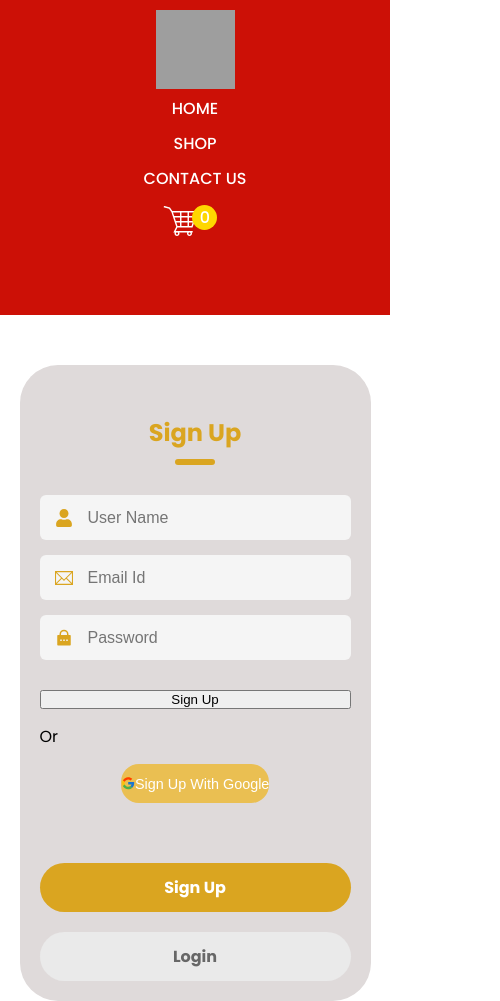
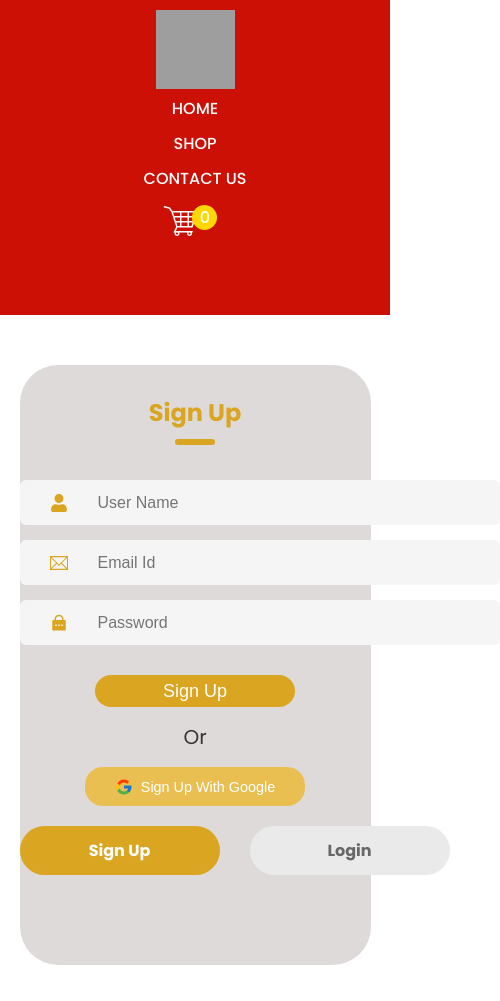
Before and after one commit to Aakash1624/e-commerce, a React (Vite) app: page /login in a window 390 px wide. Shown: the whole page, 500 px wide, since content can reach past the window. After the commit the page ends 965 px from the top, so only its background shows below. Built offline with nearby package versions, Linux system fonts and the light colour scheme; grey boxes are pictures that could not be loaded; some icons are missing.

Commit message:
Responsive code added

```diff
--- a/src/components/productCart/productCart.css
+++ b/src/components/productCart/productCart.css
@@ -38,7 +38,9 @@
 }
 
 .product-hr {
-  width: 80%;
+    margin: 0 auto;
+
+  max-width: 80%;
   max-width: 300px; /* Adjusted max-width for smaller screens */
   height: 1px;
   border-radius: 10px;
@@ -102,6 +104,15 @@
     height: auto;
   }
 
+  .product-hr {
+    margin: 0 auto;
+    min-width: 80%;
+    max-width: 300px; /* Adjusted max-width for smaller screens */
+    height: 1px;
+    border-radius: 10px;
+    background-color: #252525;
+  }
+
   .product-title-container {
     flex-direction: column; /* Adjusted flex-direction for smaller screens */
     align-items: center; /* Centered items on smaller screens */
--- a/src/pages/pages.css
+++ b/src/pages/pages.css
@@ -21,6 +21,16 @@ body {
   justify-content: center;
 }
 
+.contact-title {
+  margin-top: 68px;
+  text-align: center; /* Center align text */
+}
+
+.contact-title b {
+  font-size: 30px;
+  font-weight: 700;
+}
+
 .contact-content,
 .faq-content {
   display: flex;
@@ -33,8 +43,7 @@ body {
   display: flex;
   flex-direction: column;
   gap: 20px;
-  max-width: 35rem; /* Adjusted max-width */
-  width: 100%; /* Added width */
+  width: 35rem;
 }
 
 .faqs-title {
@@ -45,15 +54,13 @@ body {
   padding-left: 5.5rem;
   display: flex;
   flex-direction: column;
-  max-width: 45rem; /* Adjusted max-width */
-  width: 100%; /* Added width */
+  width: 45rem;
   gap: 1rem;
   margin-top: 2rem;
 }
 
 hr {
-  width: 100%; /* Adjusted width */
-  max-width: 45rem; /* Adjusted max-width */
+  width: 45rem;
 }
 
 .faq-item {
@@ -63,28 +70,40 @@ hr {
 }
 
 .faq-item:hover {
+  /* background-color: var(--clr-lite-gray); */
   cursor: pointer;
 }
 
+/* .faq-question.active {
+  color: black;
+} */
+
+.faq-body-content hr {
+  border: 1px groove;
+  width: 35rem;
+}
+
 .faq-question {
-  font-size: 1rem; /* Adjusted font size */
+  /* margin-bottom: 1.5rem; */
+  font-size: 12px;
   color: rgb(106, 106, 106);
-  max-width: 35rem; /* Adjusted max-width */
-  width: 100%; /* Added width */
+  width: 35rem;
+  display: flex;
+  justify-content: space-between;
 }
 
 .faq-answer-body {
-  width: 100%; /* Added width */
+  width: 33rem;
   background-color: #fff;
   max-height: 0;
   overflow: hidden;
-  transition: max-height 0.5s ease-in-out, color 0.3s ease;
+  transition: max-height 0.5s ease-in-out, color 0.3s ease; /* Smooth transition for max-height and color */
 }
 
 .faq-answer {
-  font-size: 1rem; /* Adjusted font size */
+  font-size: 12px;
+  height: auto;
   color: rgb(106, 106, 106);
-  height: auto;
   margin-bottom: 0.5rem;
 }
 
@@ -116,12 +135,24 @@ hr {
   transition: 0.5s;
 }
 
+.order {
+  border: none;
+  outline: none;
+  width: 150px;
+  height: 35px;
+  border-radius: 8px;
+  font-size: 18px;
+  color: whitesmoke;
+  background-color: rgb(5, 74, 73);
+  cursor: pointer;
+}
+
 .cart-page {
   margin-top: 88px;
 }
 
 .cart-items-title {
-  padding: 0rem 2rem; /* Adjusted padding */
+  padding: 0rem 8rem; /* Adjusted padding */
   display: grid;
   grid-template-columns: 1fr 1.5fr 1fr 1fr 1fr 0.5fr;
   color: grey;
@@ -130,7 +161,7 @@ hr {
 
 .cart-items hr {
   width: 100%;
-  height: 1px;
+  height: 2px;
   border: none;
   background-color: #e2e2e2;
 }
@@ -154,7 +185,7 @@ hr {
 }
 
 .btn-quantity {
-  font-size: 1rem; /* Adjusted font size */
+  font-size: 1.5rem; /* Adjusted font size */
 }
 
 .btn-quantity:hover {
@@ -203,33 +234,16 @@ hr {
   font-weight: 500;
   color: whitesmoke;
   background-color: goldenrod;
+  cursor: pointer;
 }
 
 /* Media queries for responsiveness */
 @media screen and (max-width: 768px) {
-  .faq-section {
-    max-width: 90%; /* Adjusted max-width */
-  }
-
-  .faq-body-content,
-  hr {
-    width: 90%; /* Adjusted width */
-    max-width: none; /* Removed max-width */
-  }
-
-  .faq-question,
-  .faq-answer {
-    font-size: 0.9rem; /* Adjusted font size */
-  }
-
-  .social-contact {
-    flex-direction: column; /* Changed flex-direction to column */
-    gap: 10px; /* Adjusted gap */
-  }
-
-  .social-icon {
-    width: 2rem; /* Adjusted width */
-    height: 2rem; /* Adjusted height */
+  .cart-items hr {
+    max-width: 100%;
+    height: 2px;
+    border: none;
+    background-color: #e2e2e2;
   }
 
   .cart-items-title {
@@ -237,9 +251,18 @@ hr {
     font-size: 0.9rem; /* Adjusted font size */
   }
 
-  .quantity,
-  .btn-quantity,
-  .delete {
+  .btn-quantity {
+    font-size: 1rem; /* Adjusted font size */
+  }
+
+  .cart-amt {
     font-size: 0.9rem; /* Adjusted font size */
+    width: 12rem; /* Adjusted width */
+  }
+
+  .btn-checkout {
+    width: 7rem; /* Adjusted width */
+    height: 2.5rem; /* Adjusted height */
+    font-size: 0.8rem; /* Adjusted font size */
   }
 }
--- a/src/singin/login/login.css
+++ b/src/singin/login/login.css
@@ -8,15 +8,14 @@
 body {
   font-family: 'Poppins', sans-serif;
   height: 100vh;
+  /* margin-bottom: 100px; */
 }
 
 .login-container {
   display: flex;
+  width: 550px;
+  height: 600px;
   flex-direction: column;
-  align-items: center;
-  gap: 30px; /* Adjusted gap */
-  padding: 20px; /* Added padding */
-  max-width: 550px; /* Added max-width */
   margin: auto;
   margin-top: 50px;
   background-color: #dfdada;
@@ -29,11 +28,12 @@ body {
   align-items: center;
   gap: 9px;
   width: 100%;
+  margin-top: 30px;
 }
 
 .text {
   color: goldenrod;
-  font-size: 2rem; /* Adjusted font size */
+  font-size: 30px;
   font-weight: 700;
 }
 
@@ -45,17 +45,17 @@ body {
 }
 
 .inputs {
+  margin-top: 35px;
   display: flex;
   flex-direction: column;
   gap: 15px;
-  width: 100%; /* Added width */
-  max-width: 480px; /* Added max-width */
 }
 
 .input {
   display: flex;
   align-items: center;
-  width: 100%;
+  margin: auto;
+  width: 480px;
   height: 45px;
   background: whitesmoke;
   border-radius: 6px;
@@ -63,44 +63,48 @@ body {
 
 .login-page-icon {
   font-size: 18px;
-  margin: 0px 15px; /* Adjusted margin */
+  margin: 0px 30px;
   color: goldenrod;
 }
 
 .input input {
-  flex: 1; /* Added flex property */
-  height: 100%;
+  height: 50px;
+  width: 400px;
   background: transparent;
   border: none;
   outline: none;
   color: #797979;
-  font-size: 1.1rem; /* Adjusted font size */
+  font-size: 19px;
 }
 
 .forgot-password {
-  margin-top: 20px; /* Adjusted margin */
-  text-align: center;
+  padding-left: 62px;
+  margin-top: 27px;
   color: #797979;
-  font-size: 1rem; /* Adjusted font size */
+  font-size: 18px;
+}
+
+.forgot-password span {
+  color: rgb(230, 166, 5);
+  cursor: pointer;
 }
 
 .submit-container {
   display: flex;
-  flex-direction: column; /* Changed to column layout */
-  gap: 20px; /* Adjusted gap */
-  width: 100%; /* Added width */
-  max-width: 480px; /* Added max-width */
+  gap: 30px;
+  margin: 20px auto;
 }
 
 .submit {
   display: flex;
   justify-content: center;
   align-items: center;
+  width: 200px;
   height: 49px;
   color: #fff;
   background: goldenrod;
   border-radius: 50px;
-  font-size: 1.1rem; /* Adjusted font size */
+  font-size: 19px;
   font-weight: 700;
   cursor: pointer;
 }
@@ -111,22 +115,69 @@ body {
 }
 
 .google-container {
+  margin: 0 auto;
   display: flex;
-  justify-content: center;
-  gap: 20px; /* Adjusted gap */
+  align-items: center;
+}
+
+.inputs p {
+  font-size: 20px;
+  color: #363535;
+  margin: 0 auto;
+  display: flex;
+  align-items: center;
 }
 
 .btn-sign {
   display: flex;
-  font-size: 1rem; /* Adjusted font size */
+  font-size: 18px;
   background-color: rgb(234, 191, 82);
   border: none;
   outline: none;
   color: white;
   align-items: center;
   justify-content: center;
+  gap: 8px;
+  width: 220px;
   height: 39px;
   border-radius: 18px;
+  cursor: pointer;
+}
+
+.google {
+  /* color: whitesmoke; */
+  font-size: 18px;
+}
+
+.signIn-submit {
+  display: flex;
+  font-size: 18px;
+  margin: 0 auto;
+  align-items: center;
+  justify-content: center;
+  border: none;
+  outline: none;
+  width: 200px;
+  height: 2rem;
+  color: white;
+  border-radius: 18px;
+  background-color: goldenrod;
+  cursor: pointer;
+}
+
+.login-submit {
+  display: flex;
+  font-size: 18px;
+  margin: 0 auto;
+  align-items: center;
+  justify-content: center;
+  border: none;
+  outline: none;
+  width: 200px;
+  height: 2rem;
+  color: white;
+  border-radius: 18px;
+  background-color: goldenrod;
   cursor: pointer;
 }
 
```
